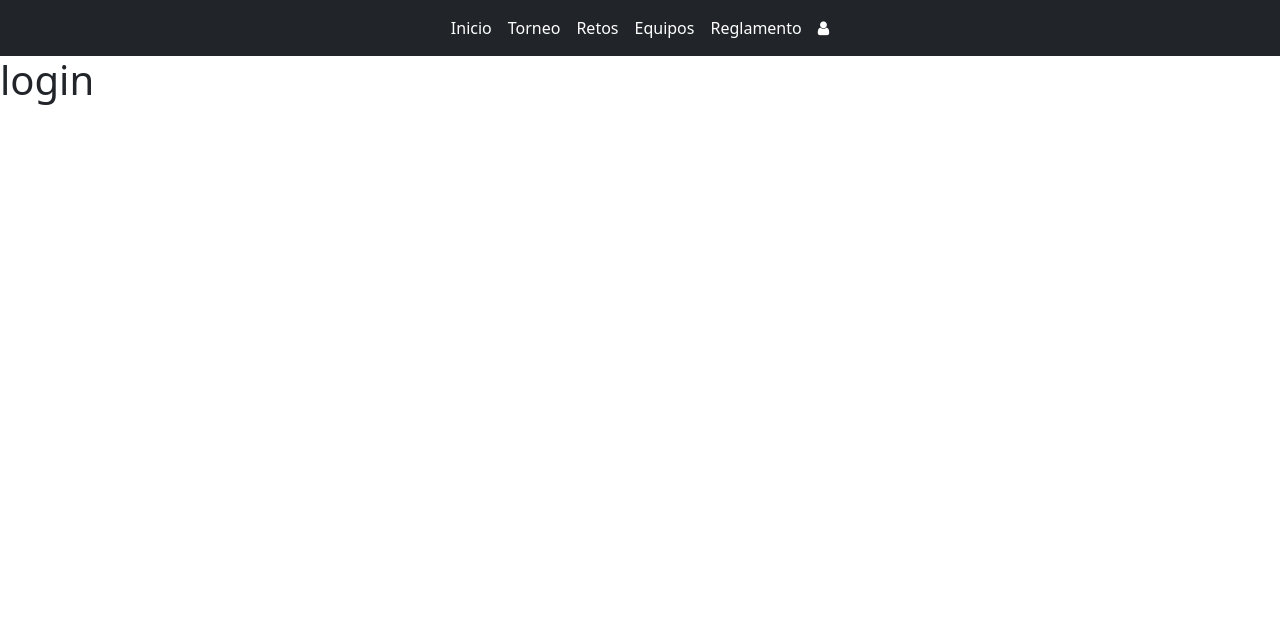
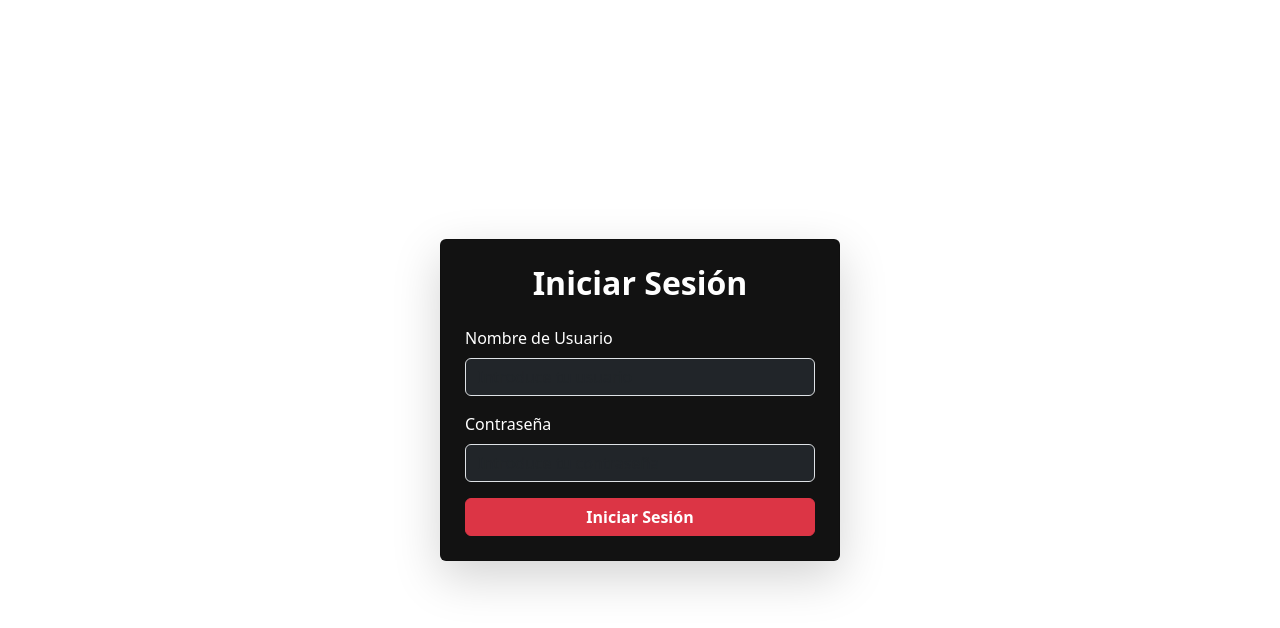
Before and after one commit to fuetelpoxo/RetoEquipo4, a React (Vite) app in the folder FrontEnd/: page /login in a window 1280 px wide. Shown: the top 628 px of the page. Built offline with nearby package versions, Linux system fonts and the light colour scheme.

Commit message:
login_diseño_layout

```diff
--- a/FrontEnd/src/components/AppMenu.jsx
+++ b/FrontEnd/src/components/AppMenu.jsx
@@ -4,7 +4,7 @@ import './AppMenu.css';
 
 function AppMenu() {
     return (
-        <nav className="navbar navbar-expand-lg navbar-dark bg-dark">
+        <nav className="navbar navbar-expand-lg navbar-dark bg-dark fixed-top">
             <div className="container-fluid">
                 <ul className="navbar-nav mx-auto">
                     <li className="nav-item">
--- /dev/null
+++ b/FrontEnd/src/components/LogIncomp.jsx
@@ -0,0 +1,56 @@
+// src/components/Login.jsx
+import React, { useState } from 'react';
+
+
+const Login = ({ onLogin }) => {
+  const [username, setUsername] = useState('');
+  const [password, setPassword] = useState('');
+
+  const handleSubmit = (e) => {
+    e.preventDefault();
+    if (username && password && role) {
+      onLogin({ username, password, role });
+    } else {
+      alert("Por favor, completa todos los campos.");
+    }
+  };
+
+   return (
+    <div className="d-flex justify-content-center align-items-center" style={{ height: '100vh', backgroundColor: '#fff' }}>
+      <div className="card p-4 shadow-lg" style={{ width: '400px', backgroundColor: '#121212' }}>
+        <h2 className="text-center mb-4 text-white fw-bold">Iniciar Sesión</h2>
+        <form onSubmit={handleSubmit}>
+          <div className="mb-3">
+            <label htmlFor="username" className="form-label text-white">Nombre de Usuario</label>
+            <input
+              type="text"
+              id="username"
+              className="form-control bg-dark  text-white"
+              value={username}
+              onChange={(e) => setUsername(e.target.value)}
+              placeholder="Introduce tu usuario"
+              required
+            />
+          </div>
+
+          <div className="mb-3">
+            <label htmlFor="password" className="form-label text-white ">Contraseña</label>
+            <input
+              type="password"
+              id="password"
+              className="form-control bg-dark text-white"
+              value={password}
+              onChange={(e) => setPassword(e.target.value)}
+              placeholder="Introduce tu contraseña"
+              required
+            />
+          </div>
+
+          <button type="submit" className="btn btn-danger w-100 fw-bold">Iniciar Sesión</button>
+        </form>
+      </div>
+
+    </div>
+  );
+};
+export default Login;
--- /dev/null
+++ b/FrontEnd/src/components/LoginLayout.jsx
@@ -0,0 +1,11 @@
+import { Outlet } from "react-router-dom";
+
+function LoginLayout() {
+    return (
+        <div>
+            <Outlet />
+        </div>
+    );
+}
+
+export default LoginLayout;
--- a/FrontEnd/src/pages/Publicas/LogIn.jsx
+++ b/FrontEnd/src/pages/Publicas/LogIn.jsx
@@ -1,11 +1,21 @@
-import React from 'react';
 
-function LogIn() {
-    return (
-        <>
-            <h1>login</h1>
-        </>
-    );
-}
+import React, { useState } from 'react';
+import Login from '../../components/LogIncomp';
 
-export default LogIn;
+const LogIn = () => {
+  const [userData, setUserData] = useState(null);
+
+  const handleLogin = (data) => {
+    setUserData(data);
+    alert(`Bienvenido ${data.username}, Rol: ${data.role}`);
+  };
+
+  return (
+    <div>
+      <Login onLogin={handleLogin} />
+      {userData && <p>Bienvenido, {userData.username}!</p>}
+    </div>
+  );
+};
+
+export default LogIn ;
--- a/FrontEnd/src/routers/AppEnrutadorPublic.jsx
+++ b/FrontEnd/src/routers/AppEnrutadorPublic.jsx
@@ -1,6 +1,7 @@
 import React from 'react';
 import { BrowserRouter, Route, Routes } from "react-router-dom";
 import AppLayout from '../components/AppLayout.jsx';
+import LoginLayout from "../components/LoginLayout";
 import LogIn from '../pages/Publicas/LogIn.jsx';
 import Inicio from '../pages/Publicas/Inicio.jsx';
 import Torneo from '../pages/Publicas/Torneo.jsx';
@@ -16,20 +17,26 @@ function AppEnrutador() {
     return (<>
         <BrowserRouter>
             <Routes>
+                {/* Rutas con el layout principal (con menú) */}
                 <Route path="/" element={<AppLayout />}>
-                    <Route index element={< Inicio />} />
-                    <Route path="login" element={< LogIn />} />
-                    <Route path="torneo" element={< Torneo />} />
-                    <Route path="retos" element={< RetosPublic />} />
-                    <Route path="inforetos" element={< RetosInfo />} />
-                    <Route path="equipos" element={< EquiposPublic />} />
-                    <Route path="reglamento" element={< Reglamento />} />
-                    <Route path="infoequipos" element={< InfoEquipos />} />
-                    <Route path="inscripcion" element={< Inscripcion />} />
-                    <Route path="torneosolidario" element={< TorneoSolidario />} />
+                    <Route index element={<Inicio />} />
+                    <Route path="torneo" element={<Torneo />} />
+                    <Route path="retos" element={<RetosPublic />} />
+                    <Route path="inforetos" element={<RetosInfo />} />
+                    <Route path="equipos" element={<EquiposPublic />} />
+                    <Route path="reglamento" element={<Reglamento />} />
+                    <Route path="infoequipos" element={<InfoEquipos />} />
+                    <Route path="inscripcion" element={<Inscripcion />} />
+                    <Route path="torneosolidario" element={<TorneoSolidario />} />
+                </Route>
+
+                {/* Ruta del login con un layout sin menú */}
+                <Route path="/login" element={<LoginLayout />}>
+                    <Route index element={<LogIn />} />
                 </Route>
             </Routes>
         </BrowserRouter>
+
     </>
     );
 }
--- /dev/null
+++ b/package.json
@@ -0,0 +1,5 @@
+{
+  "dependencies": {
+    "font-awesome": "^4.7.0"
+  }
+}
```
Also changed, not shown: FrontEnd/src/utils/authService.js (added, +9 -0 lines), FrontEnd/src/context/AuthContext.jsx (added), 1 other file (tests, documents, lock files or other folders).
